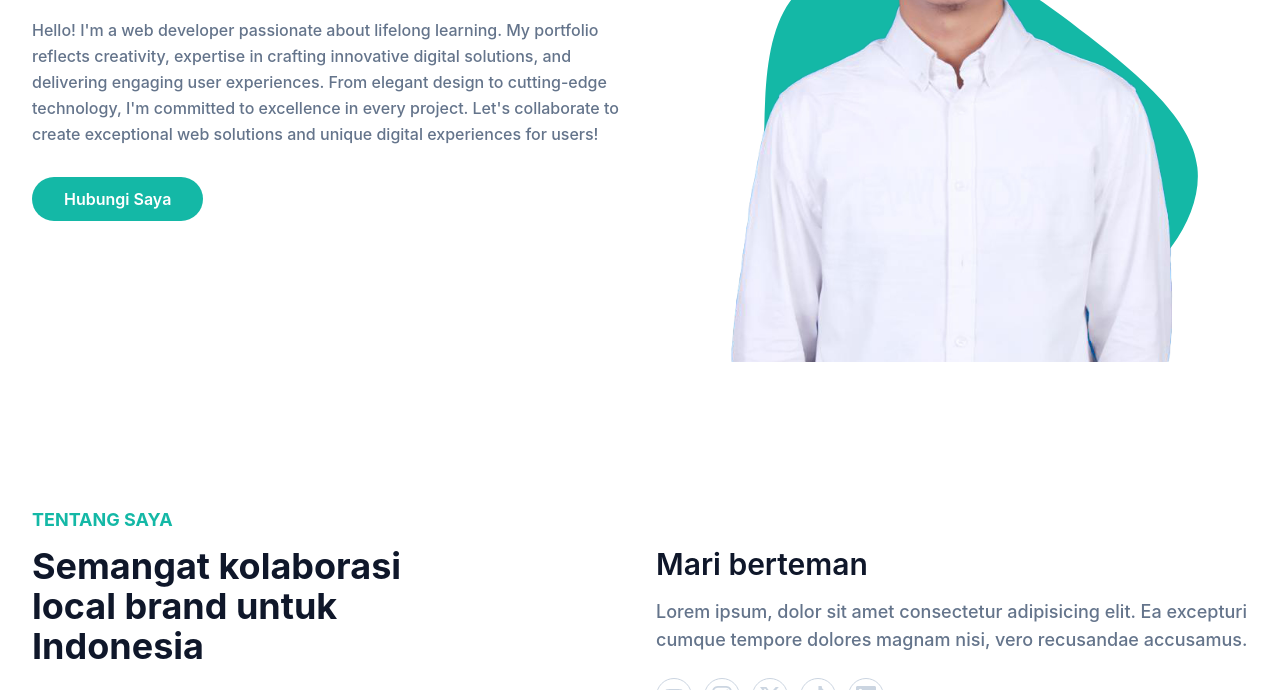
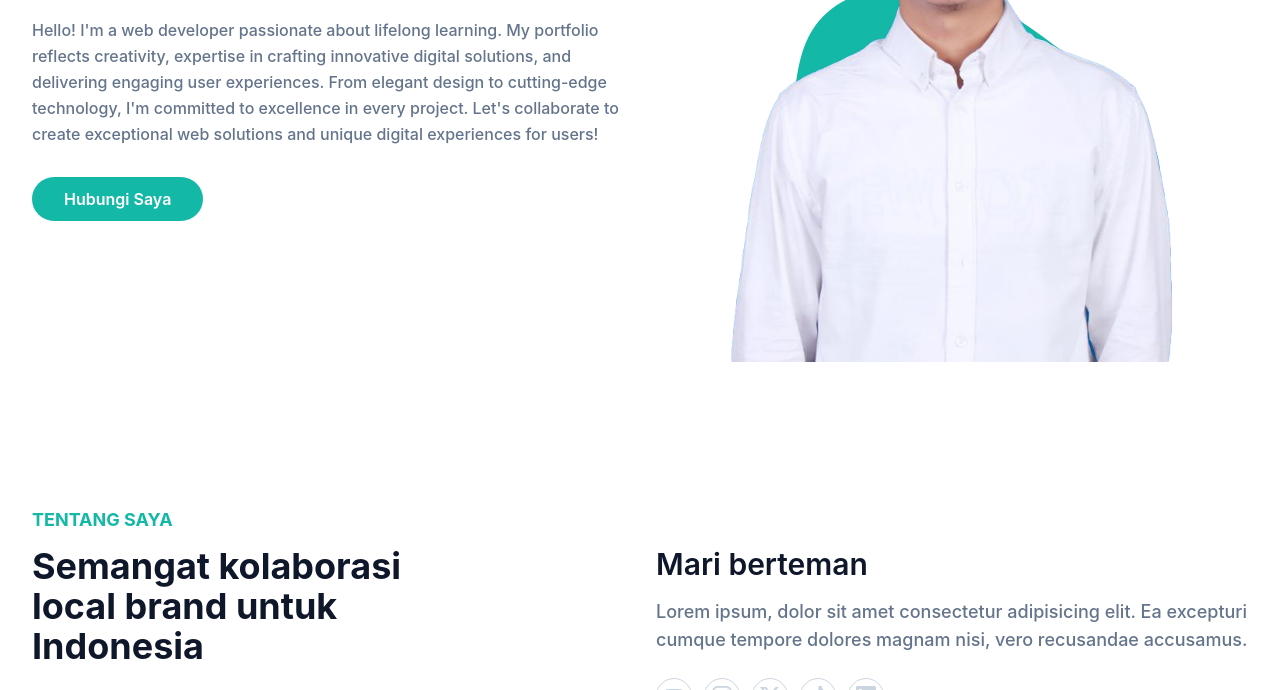
Before and after one commit to muhdindai/portofolio-tailwind-css, a website: page index.html in a window 1280 px wide. Shown: the part 410-1100 px from the top of the page. Drawn offline with Linux system fonts and the light colour scheme.

Commit message:
portofolio tailwind css

```diff
--- a/index.html
+++ b/index.html
@@ -75,7 +75,7 @@
                         <img src="dist/img/muhdindai.png" alt="Muhdin Dai" class="max-w-full mx-auto">
                         <span class="absolute -bottom-0 -z-10 left-1/2 -translate-x-1/2 md:scale-125">
                             <svg width="400" height="400" viewBox="0 0 200 200" xmlns="http://www.w3.org/2000/svg">
-                                <path fill="#14b8a6" d="M42.1,-38.7C57.1,-27,73.7,-13.5,75.5,1.7C77.2,17,64.1,34,49,42.9C34,51.9,17,52.7,-1.6,54.3C-20.1,55.8,-40.2,58.1,-49.7,49.1C-59.2,40.2,-58.1,20.1,-57.9,0.3C-57.6,-19.6,-58.2,-39.2,-48.7,-50.9C-39.2,-62.6,-19.6,-66.4,-3,-63.3C13.5,-60.3,27,-50.4,42.1,-38.7Z" transform="translate(100 100) scale(1.3)"/>
+                                <path fill="#14b8a6" d="M42.1,-38.7C57.1,-27,73.7,-13.5,75.5,1.7C77.2,17,64.1,34,49,42.9C34,51.9,17,52.7,-1.6,54.3C-20.1,55.8,-40.2,58.1,-49.7,49.1C-59.2,40.2,-58.1,20.1,-57.9,0.3C-57.6,-19.6,-58.2,-39.2,-48.7,-50.9C-39.2,-62.6,-19.6,-66.4,-3,-63.3C13.5,-60.3,27,-50.4,42.1,-38.7Z" transform="translate(100 100) scale(1.1)"/>
                               </svg>
                         </span>
                     </div>
```
